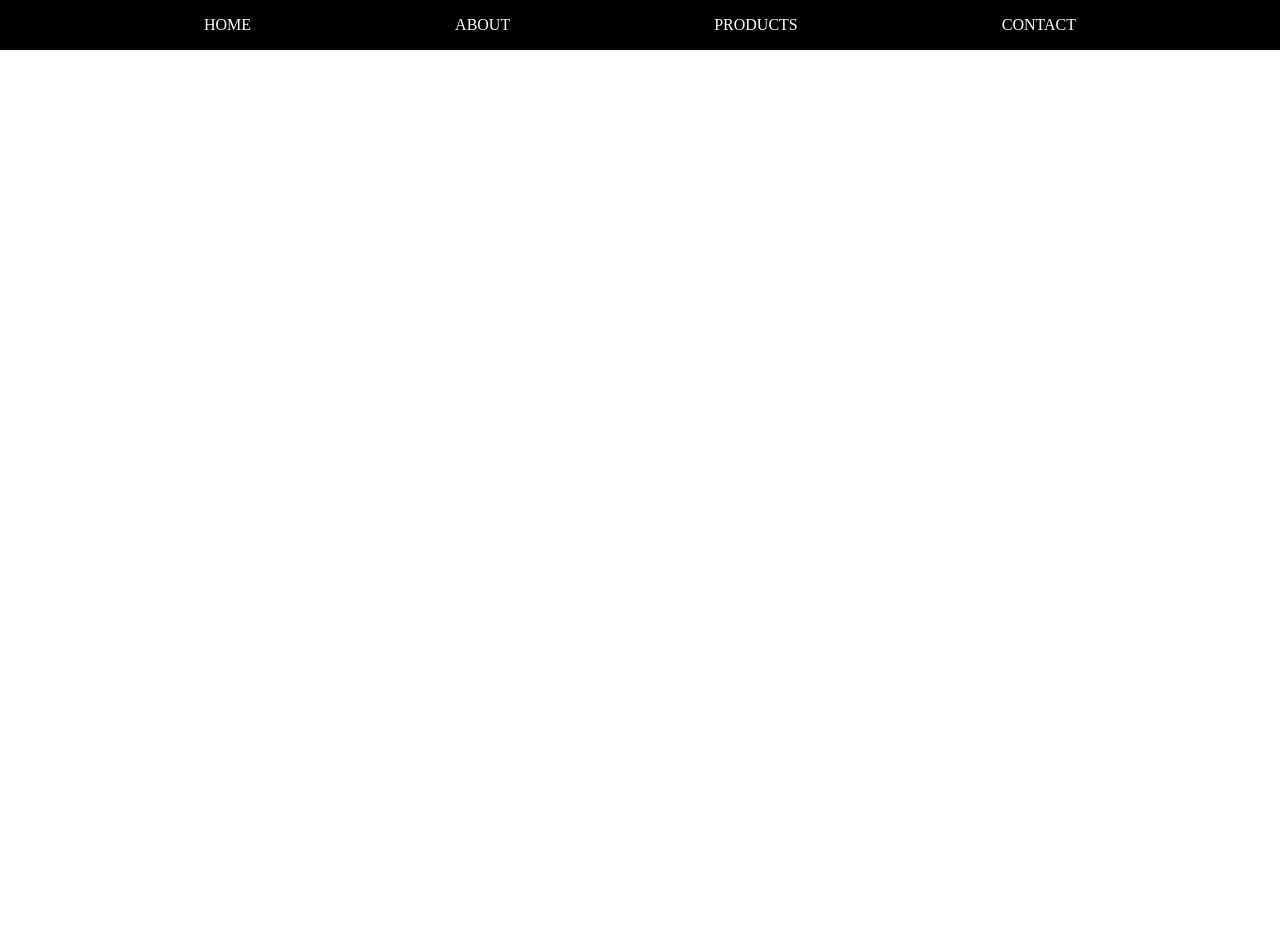
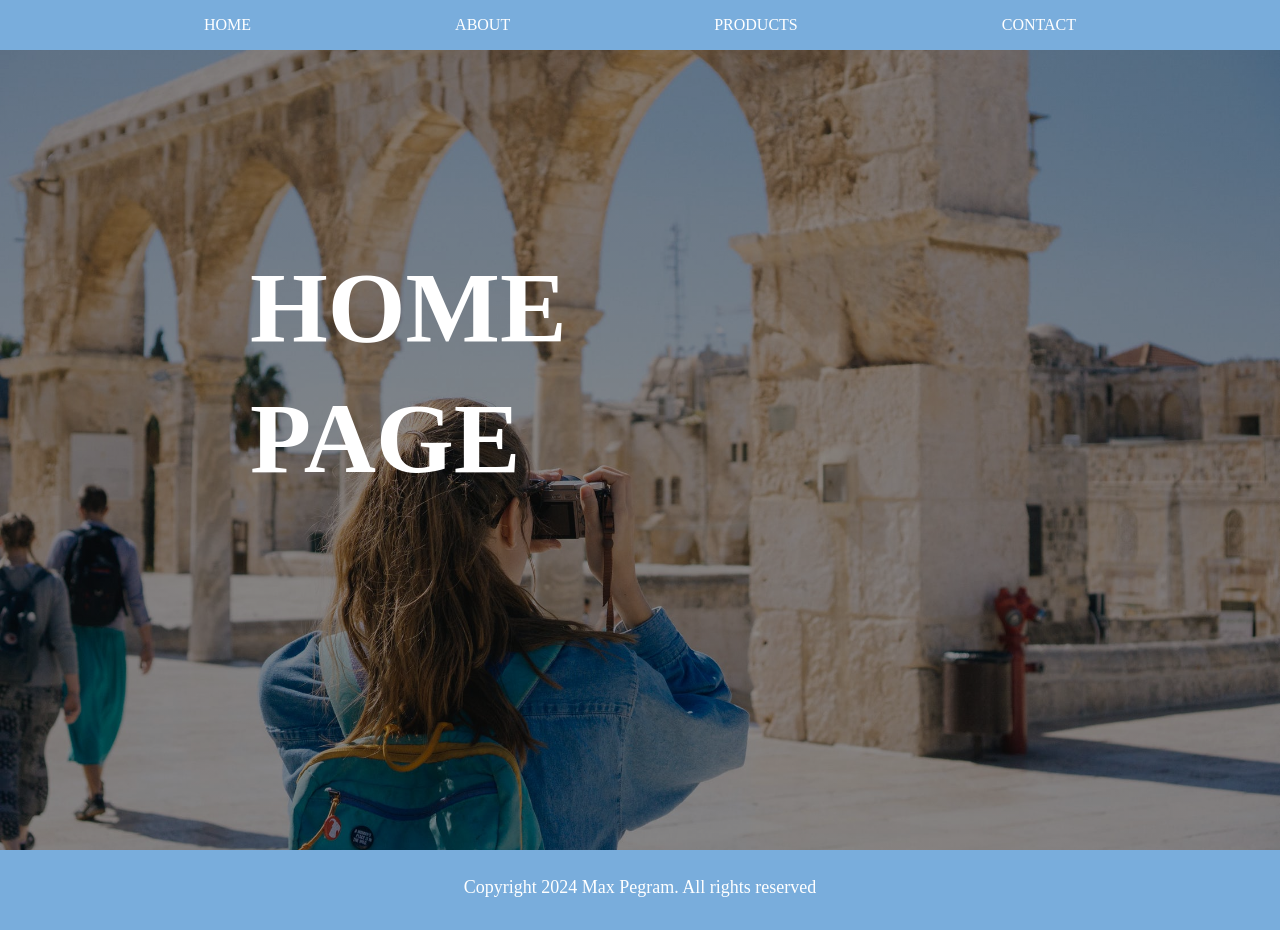
Before and after one commit to N215-mpegram/homework-eight, a website: page index.html in a window 1280 px wide. Before the commit the page ends 800 px from the top, so only its background shows below. Drawn offline with Linux system fonts and the light colour scheme.

Commit message:
added a footer

```diff
--- a/app/app.js
+++ b/app/app.js
@@ -235,6 +235,6 @@ function initListeners() {
 }
 
 $(document).ready(function () {
-    // $("#app").html(homeContent);
+    $("#app").html(homeContent);
     initListeners();
 })
--- a/index.html
+++ b/index.html
@@ -15,6 +15,9 @@
       <a id="contact" href="#">CONTACT</a>
     </nav>
     <div id="app"></div>
+    <footer>
+      <p class="footerText">Copyright 2024 Max Pegram. All rights reserved</p>
+    </footer>
     <script src="lib/jquery-3.7.1.min.js"></script>
     <script src="app/app.js"></script>
   </body>
--- /dev/null
+++ b/scss/footer.scss
@@ -0,0 +1,13 @@
+footer {
+    height: 80px;
+    background-color: $site-blue;
+    display: flex;
+    align-items: center;
+    justify-content: space-evenly;
+
+    .footerText {
+        color: white;
+        font-size: 18px;
+        padding-top: 10px;
+    }
+}
--- a/scss/nav.scss
+++ b/scss/nav.scss
@@ -1,6 +1,6 @@
 nav {
   height: 50px;
-  background-color: #000;
+  background-color: $site-blue;
   display: flex;
   align-items: center;
   justify-content: space-evenly;
--- a/scss/styles.scss
+++ b/scss/styles.scss
@@ -5,3 +5,4 @@
 @import "about.scss";
 @import "products.scss";
 @import "contact.scss";
+@import "footer.scss";
```
Also changed, not shown: css/styles.css.
